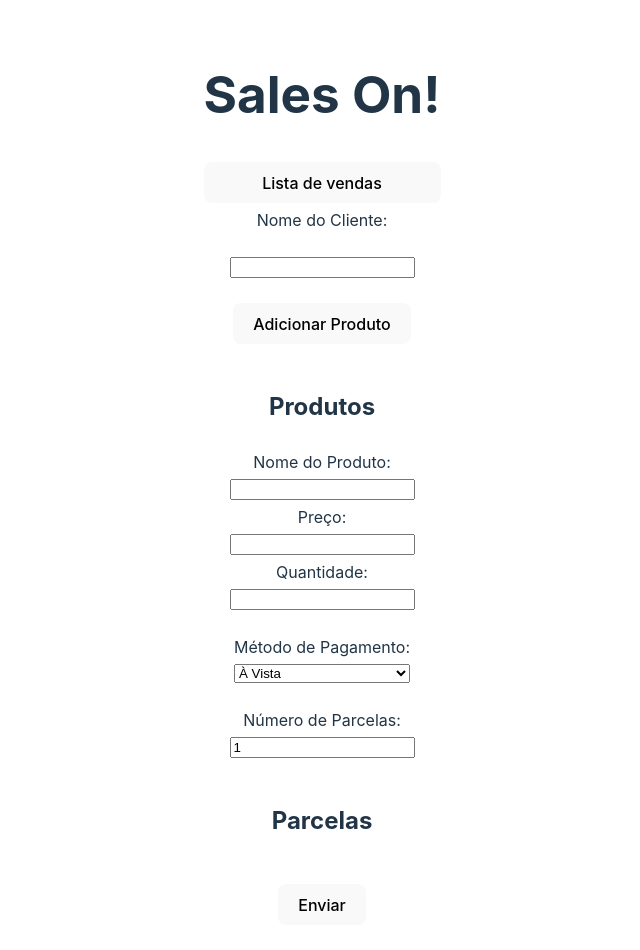
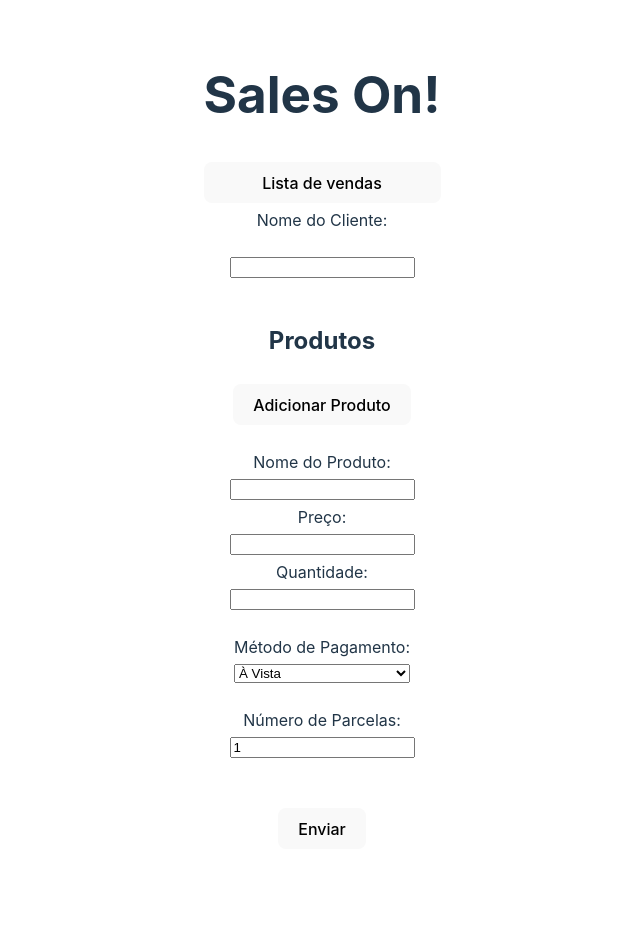
Before and after one commit to Jorge-Rodrigo/sales-on-front, a React (Vite) app: page / in a window 1280 px wide. Shown: the top 950 px of the page, without its empty margins (318-958 px from the left). After the commit the page ends 881 px from the top, so only its background shows below. Built offline with nearby package versions, Linux system fonts and the light colour scheme.

Commit message:
feat: interfaces

```diff
--- a/package.json
+++ b/package.json
@@ -12,7 +12,8 @@
   "dependencies": {
     "axios": "^1.5.1",
     "react": "^18.2.0",
-    "react-dom": "^18.2.0"
+    "react-dom": "^18.2.0",
+    "react-toastify": "^9.1.3"
   },
   "devDependencies": {
     "@types/axios": "^0.14.0",
--- a/src/components/form.tsx
+++ b/src/components/form.tsx
@@ -1,24 +1,14 @@
 import { useState } from "react";
 import { api } from "../services/api";
+import { initialObject } from "../utils/exampleObject";
+import {
+  formRequestInterface,
+  installmentInterface,
+} from "../interface/formRequest";
 
 function Form() {
-  const [formData, setFormData] = useState({
-    client: {
-      name: "",
-    },
-    products: [
-      {
-        name: "",
-        price: "",
-        amount: "",
-      },
-    ],
-    paymentMethod: "À Vista",
-    portion: 1,
-    customDueDates: [],
-    customInstallmentPrice: [],
-  });
-  const [installments, setInstallments] = useState([]) as any;
+  const [formData, setFormData] = useState<formRequestInterface>(initialObject);
+  const [installments, setInstallments] = useState<installmentInterface[]>([]);
 
   const handleClientChange = (e: any) => {
     const { name, value } = e.target;
@@ -31,7 +21,7 @@ function Form() {
     }));
   };
 
-  const handleProductChange = (index: any, e: any) => {
+  const handleProductChange = (index: number, e: any) => {
     const { name, value } = e.target;
     setFormData((prevData) => ({
       ...prevData,
@@ -98,6 +88,7 @@ function Form() {
       });
     console.log(data);
   };
+
   const addInstallment = () => {
     setInstallments([...installments, { date: "", price: "" }]);
 
@@ -108,7 +99,7 @@ function Form() {
     }));
   };
 
-  const handleInstallmentChange = (index: any, e: any) => {
+  const handleInstallmentChange = (index: number, e: any) => {
     const { name, value } = e.target;
     const updatedInstallments = [...installments];
     updatedInstallments[index] = {
@@ -145,12 +136,12 @@ function Form() {
         onChange={handleClientChange}
       />
       <div>
+        <h2>Produtos</h2>
         <button type="button" onClick={addProduct}>
           Adicionar Produto
         </button>
       </div>
       <div>
-        <h2>Produtos</h2>
         {formData.products.map((product, index) => (
           <div key={index}>
             <label>Nome do Produto:</label>
@@ -202,13 +193,13 @@ function Form() {
       </div>
       {formData.paymentMethod === "Parcelado" && (
         <div>
+          <h2>Parcelas</h2>
           <button type="button" onClick={addInstallment}>
             Adicionar Parcela
           </button>
         </div>
       )}
       <div>
-        <h2>Parcelas</h2>
         {installments.map((installment: any, index: any) => (
           <div key={index}>
             <label>Data da Parcela:</label>
--- /dev/null
+++ b/src/interface/formRequest.ts
@@ -0,0 +1,19 @@
+export interface formRequestInterface {
+  client: {
+    name: string;
+  };
+  products: {
+    name: string;
+    price: string;
+    amount: string;
+  }[];
+  paymentMethod: string;
+  portion: number;
+  customDueDates: string[];
+  customInstallmentPrice: string[];
+}
+
+export interface installmentInterface {
+  date: string;
+  price: string;
+}
--- /dev/null
+++ b/src/utils/exampleObject.ts
@@ -0,0 +1,20 @@
+import { formRequestInterface } from "../interface/formRequest";
+
+const initialObject: formRequestInterface = {
+  client: {
+    name: "",
+  },
+  products: [
+    {
+      name: "",
+      price: "",
+      amount: "",
+    },
+  ],
+  paymentMethod: "À Vista",
+  portion: 1,
+  customDueDates: [],
+  customInstallmentPrice: [],
+};
+
+export { initialObject };
```
Also changed, not shown: 1 other file (tests, documents, lock files or other folders).
